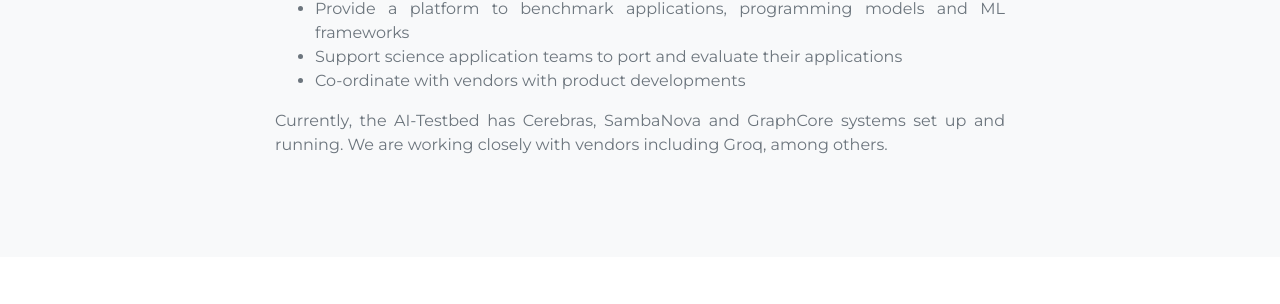
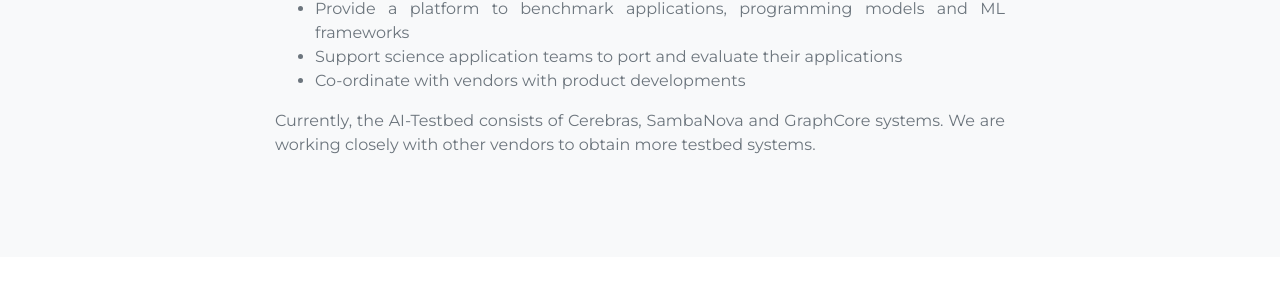
Before and after one commit to argonne-lcf/AITS-Site, a Jekyll site: the page built from docs/index.markdown, in a window 1280 px wide and 900 px high, scrolled down 1086 px. Shown: the part 149-453 px from the top of the window. Built offline with Jekyll 4.4.1, drawn with Linux system fonts in a browser that asks for light colours; some web fonts are replaced.

Commit message:
made changes to about text

```diff
--- a/docs/_includes/about.html
+++ b/docs/_includes/about.html
@@ -20,7 +20,7 @@
           <li>Co-ordinate with vendors with product developments</li>
         </ul>
 
-        Currently, the AI-Testbed has Cerebras, SambaNova and GraphCore systems set up and running. We are working closely with vendors including Groq, among others.</div>
+        Currently, the AI-Testbed consists of Cerebras, SambaNova and GraphCore systems. We are working closely with other vendors to obtain more testbed systems.</div>
 		</div>
 	  </div>
     </div>
```
Also changed, not shown: 2 other files.
